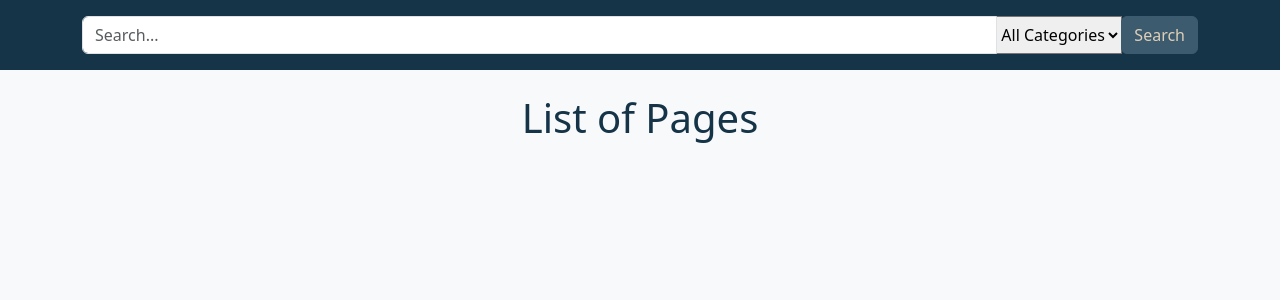
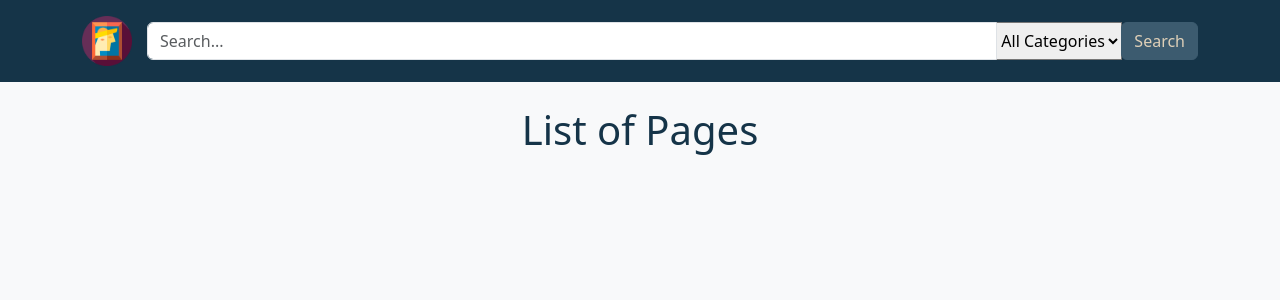
Before and after one commit to abhatti2/WYAF, a PHP site: page /list_pages.php in a window 1280 px wide. Shown: the top 300 px of the page. Run offline with PHP 8.4, Linux system fonts and the light colour scheme; the visitor is signed in with stand-in values (Sample User, id 1); data that the repository does not hold is empty; some libraries are stand-ins or nearby versions.

Commit message:
add logo to header.php

```diff
--- a/header.php
+++ b/header.php
@@ -11,14 +11,31 @@ $categories = $stmt->fetchAll();
     <meta charset="UTF-8">
     <title>WYAF</title>
     <link href="node_modules/bootstrap/dist/css/bootstrap.min.css" rel="stylesheet"> <!-- Bootstrap CSS -->
-    <link href="styles.css" rel="stylesheet">
+    <link href="styles.css" rel="stylesheet"> <!-- External CSS -->
+    <style>
+        .header-logo {
+            width: 50px;
+            height: 50px;
+            margin-right: 15px;
+        }
+        .header-title {
+            margin-right: auto;
+            color: white;
+        }
+        .search-form {
+            flex-grow: 1;
+        }
+    </style>
 </head>
 <body class="bg-light text-dark">
     <header class="navbar-custom text-white py-3 mb-4">
         <div class="container">
-            <div class="d-flex justify-content-between align-items-center">
-                <!-- <h1 class="h3 font-weight-bold">WYAF</h1> -->
-                <form action="search.php" method="get" class="form-inline w-100 max-w-75">
+            <div class="d-flex justify-content-start align-items-center">
+                <a href="index.php">
+                    <img src="images/painting_505910.png" alt="Logo" class="header-logo"> <!-- Replace with the correct path -->
+                </a>
+                <!-- <h1 class="h3 font-weight-bold header-title">WYAF</h1> -->
+                <form action="search.php" method="get" class="form-inline w-100 search-form">
                     <div class="input-group w-100">
                         <input type="text" name="keyword" placeholder="Search..." class="form-control" aria-label="Search">
                         <select name="category_id" class="custom-select">
@@ -35,9 +52,6 @@ $categories = $stmt->fetchAll();
             </div>
         </div>
     </header>
-    <div class="container mt-4">
-        <!-- Add your other page content here -->
-    </div>
 
     <script src="node_modules/jquery/dist/jquery.slim.min.js"></script>
     <script src="node_modules/@popperjs/core/dist/umd/popper.min.js"></script>
--- a/index.php
+++ b/index.php
@@ -14,7 +14,6 @@ session_start();
     <div class="container-fluid hero">
         <div class="hero-overlay text-center">
             <h1 class="display-4">Welcome to the Winnipeg Youth Arts Foundation (WYAF) Website</h1>
-            <p class="lead">Empowering youth through arts.</p>
             <?php if (!isset($_SESSION['user_id'])): ?>
                 <a href="login.php" class="btn btn-lg btn-custom">Login</a>
             <?php endif; ?>
```
Also changed, not shown: images/painting_505910.png (added).
